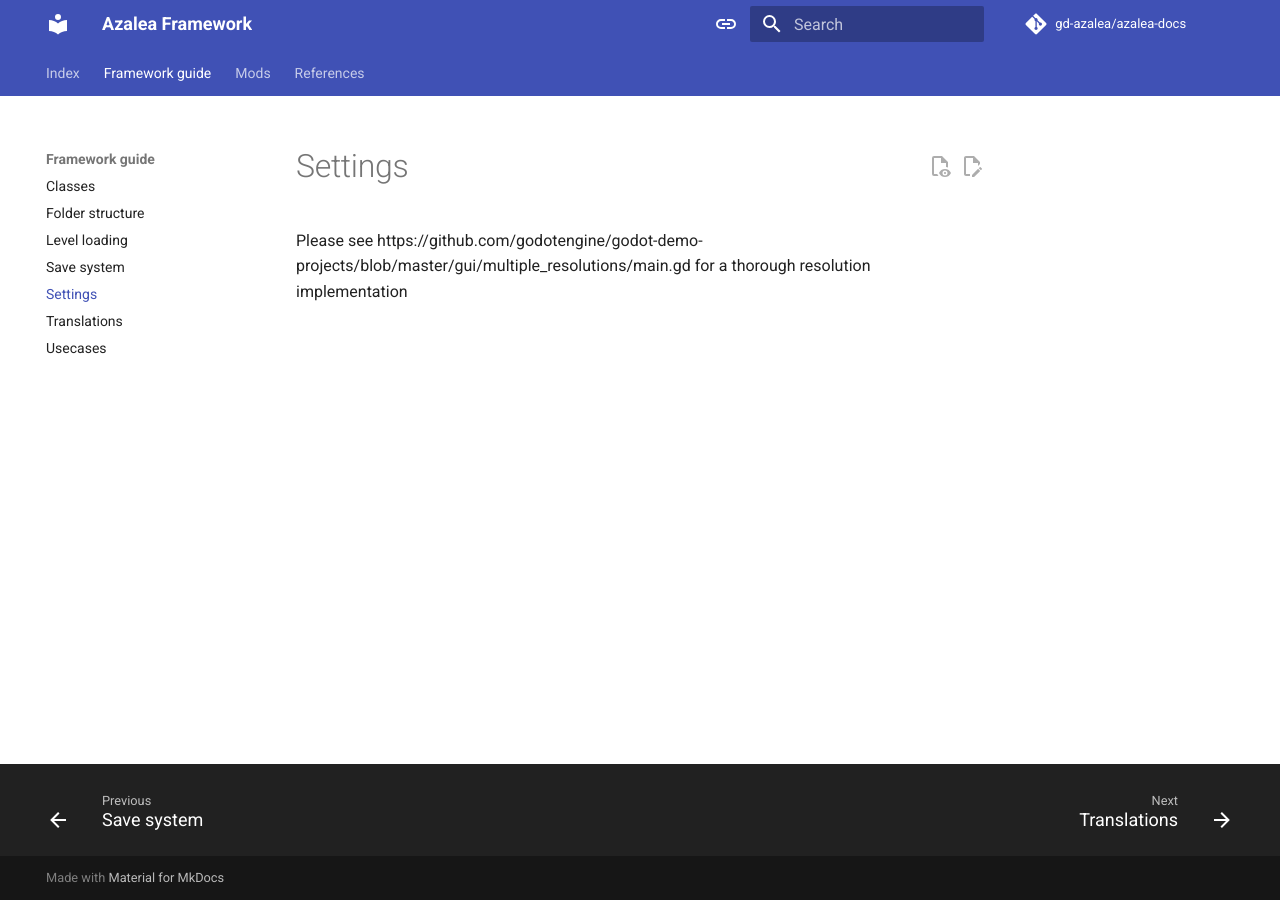
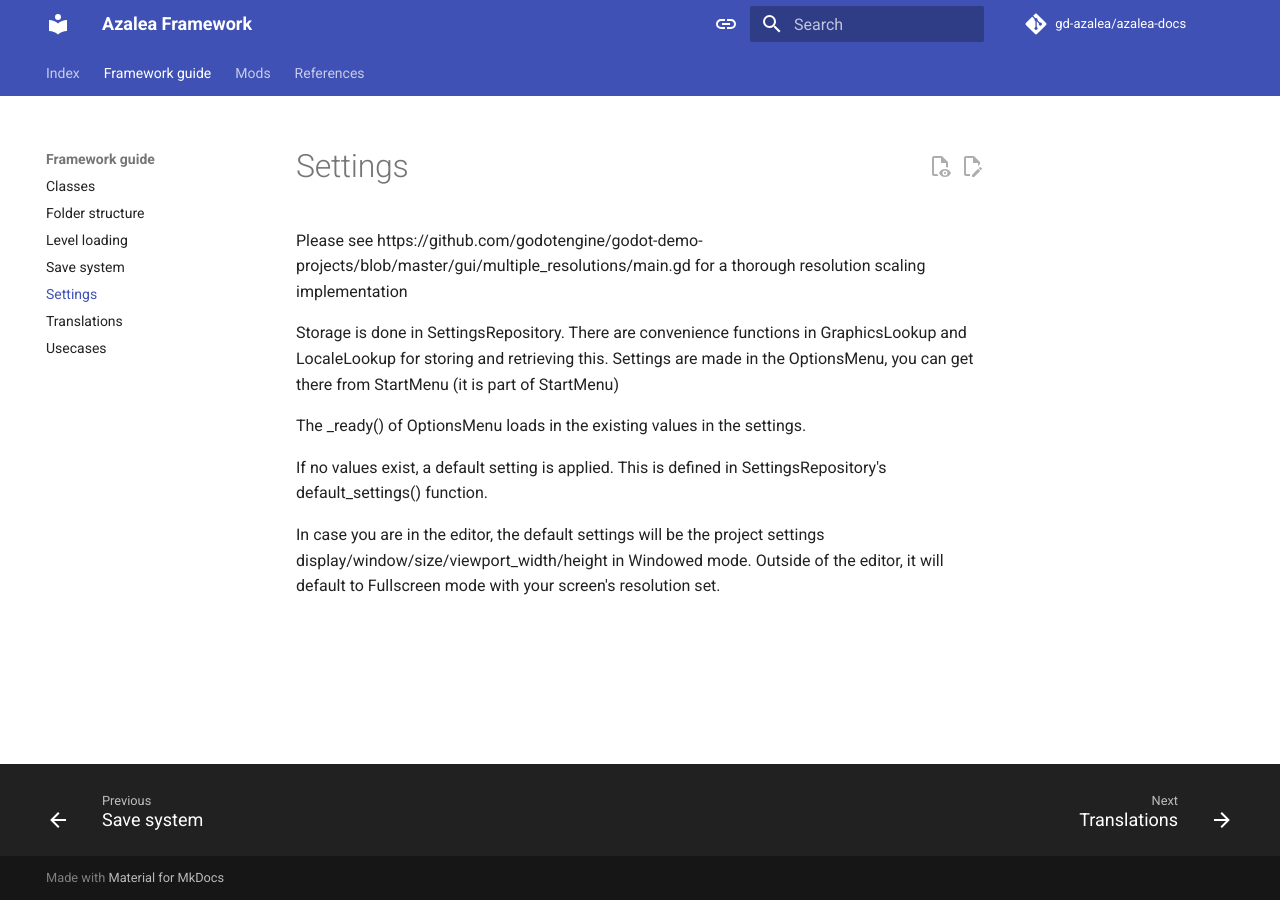
Before and after one commit to gd-azalea/azalea-docs, an MkDocs documentation site: the page built from docs/framework-guide/settings.md, in a window 1280 px wide. Built offline with MkDocs 1.6.1 and Material for MkDocs 9.7.7, drawn with Linux system fonts in a browser that asks for light colours; comment, search, counter and statistics services are not loaded.

Commit message:
Update settings.md

```diff
--- a/docs/framework-guide/settings.md
+++ b/docs/framework-guide/settings.md
@@ -1 +1,11 @@
-Please see https://github.com/godotengine/godot-demo-projects/blob/master/gui/multiple_resolutions/main.gd for a thorough resolution implementation
+Please see https://github.com/godotengine/godot-demo-projects/blob/master/gui/multiple_resolutions/main.gd for a thorough resolution scaling implementation
+
+
+Storage is done in SettingsRepository. There are convenience functions in GraphicsLookup and LocaleLookup for storing and retrieving this.
+Settings are made in the OptionsMenu, you can get there from StartMenu (it is part of StartMenu)
+
+The _ready() of OptionsMenu loads in the existing values in the settings.
+
+If no values exist, a default setting is applied. This is defined in SettingsRepository's default_settings() function.
+
+In case you are in the editor, the default settings will be the project settings display/window/size/viewport_width/height in Windowed mode. Outside of the editor, it will default to Fullscreen mode with your screen's resolution set.
```
